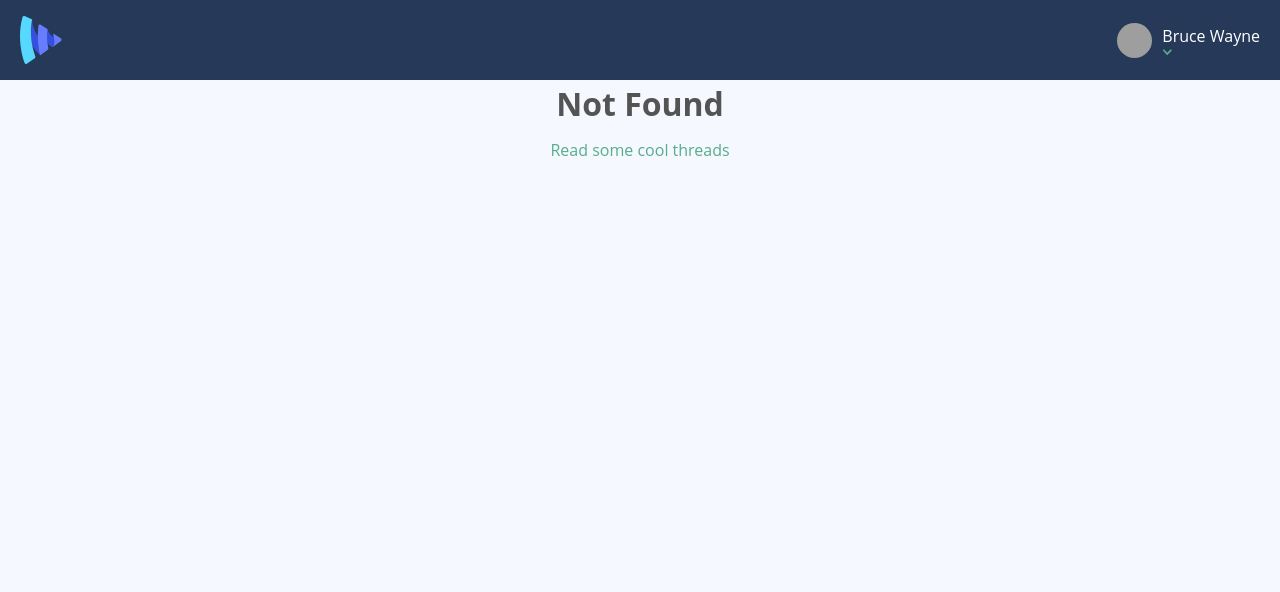
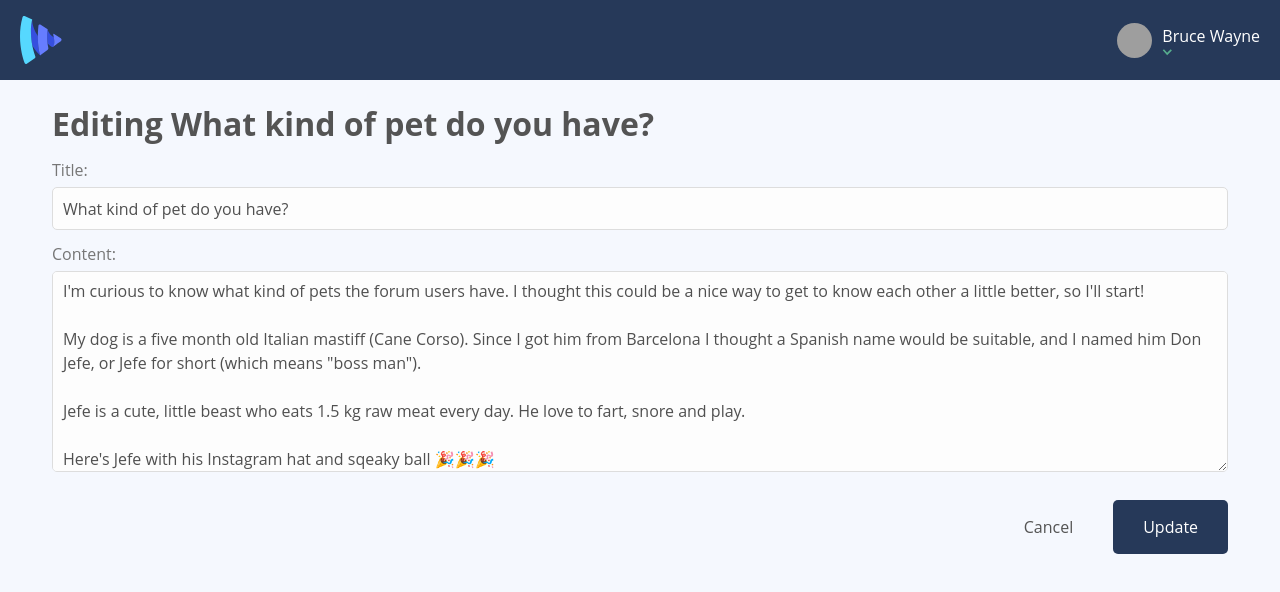
Before and after one commit to rbertzg/vue-forum, a Vue app: page /thread/-KsjWehQ--apjDBwSBCY/edit in a window 1280 px wide. Before the commit this address had no page. Shown: the top 592 px of the page. Built offline with nearby package versions, Linux system fonts and the light colour scheme; grey boxes are pictures that could not be loaded; the HTML template or start-up script is replaced by a standard one.

Commit message:
feat: thread components update

```diff
--- /dev/null
+++ b/src/components/ThreadEditor.vue
@@ -0,0 +1,63 @@
+<template>
+  <form @submit.prevent="save">
+    <div class="form-group">
+      <label for="thread_title">Title:</label>
+      <input
+        v-model="form.title"
+        type="text"
+        id="thread_title"
+        class="form-input"
+        name="title"
+      />
+    </div>
+    <div class="form-group">
+      <label for="thread_content">Content:</label>
+      <textarea
+        v-model="form.text"
+        id="thread_content"
+        class="form-input"
+        name="content"
+        rows="8"
+        cols="140"
+      ></textarea>
+    </div>
+    <div class="btn-group">
+      <button
+        @click="emit('cancel')"
+        type="button"
+        class="btn btn-ghost"
+      >
+        Cancel
+      </button>
+      <button
+        class="btn btn-blue"
+        type="submit"
+        name="Publish"
+      >
+        {{ existing ? 'Update' : 'Publish' }}
+      </button>
+    </div>
+  </form>
+</template>
+
+<script setup>
+  import { computed, ref } from 'vue'
+
+  const props = defineProps({
+    title: { type: String, default: '' },
+    text: { type: String, default: '' },
+  })
+
+  const emit = defineEmits(['save', 'cancel'])
+
+  const form = ref({
+    title: props.title,
+    text: props.text,
+  })
+
+  const existing = computed(() => !!props.title)
+
+  function save() {
+    emit('save', form.value)
+  }
+</script>
--- a/src/components/UserProfileCardEditor.vue
+++ b/src/components/UserProfileCardEditor.vue
@@ -100,6 +100,7 @@
   import { useUsersStore } from '@/stores/UsersStore'
   import { ref } from 'vue'
   import { useRouter } from 'vue-router'
+
   const props = defineProps({
     user: { type: Object, required: true },
   })
--- a/src/router/index.js
+++ b/src/router/index.js
@@ -91,6 +91,18 @@ const routes = [
     },
   },
   {
+    path: '/thread/:id/edit',
+    name: 'ThreadEdit',
+    props: true,
+    component: () => import('@/views/ThreadEditView.vue'),
+  },
+  {
+    path: '/forum/:forumId/thread/create',
+    name: 'ThreadCreate',
+    props: true,
+    component: () => import('@/views/ThreadCreateView.vue'),
+  },
+  {
     path: '/:pathMatch(.*)*',
     name: 'NotFound',
     component: () => import('@/views/NotFoundView.vue'),
--- a/src/stores/ThreadsStore.js
+++ b/src/stores/ThreadsStore.js
@@ -1,8 +1,56 @@
 import sourceData from '@/data.json'
+import { useForumsStore } from '@/stores/ForumsStore'
+import { usePostsStore } from '@/stores/PostsStore'
+import { useUsersStore } from '@/stores/UsersStore'
 import { defineStore } from 'pinia'
 import { ref } from 'vue'
 
 export const useThreadsStore = defineStore('ThreadsStore', () => {
   const threads = ref(sourceData.threads)
-  return { threads }
+
+  async function createThread(thread, text) {
+    const postsStore = usePostsStore()
+    const usersStore = useUsersStore()
+    const forumsStore = useForumsStore()
+
+    thread.id = 'thread' + Math.random()
+    thread.userId = usersStore.authUser.id
+    thread.publishedAt = Math.floor(Date.now() / 1000)
+    thread.posts = []
+    threads.value.push(thread)
+
+    // append post to thread
+    const firstPost = {
+      text,
+      threadId: thread.id,
+    }
+    postsStore.createPost(firstPost)
+
+    // append thread to forum
+    const forum = forumsStore.forums.find(
+      (forum) => forum.id === thread.forumId
+    )
+    forum.threads = forum.threads || []
+    forum.threads.push(thread.id)
+
+    // append thread to user
+    const user = usersStore.users.find((user) => user.id === thread.userId)
+    user.threads = user.threads || []
+    user.threads.push(thread.id)
+
+    return thread
+  }
+
+  async function updateThread(id, title, text) {
+    const postsStore = usePostsStore()
+    const thread = threads.value.find((thread) => thread.id === id)
+    const post = postsStore.posts.find((post) => post.id === thread.posts[0])
+
+    thread.title = title
+    post.text = text
+
+    return thread
+  }
+
+  return { threads, createThread, updateThread }
 })
--- a/src/views/ForumView.vue
+++ b/src/views/ForumView.vue
@@ -5,10 +5,10 @@
         <h1>{{ forum.name }}</h1>
         <p class="text-lead">{{ forum.description }}</p>
       </div>
-      <a
-        href="#"
+      <RouterLink
+        :to="{ name: 'ThreadCreate', params: { forumId: forum.id } }"
         class="btn-green btn-small"
-        >New thread</a
+        >New thread</RouterLink
       >
     </div>
   </div>
@@ -24,7 +24,7 @@
   import { useThreadsStore } from '../stores/ThreadsStore'
 
   const props = defineProps({
-    id: { type: Number, required: true },
+    id: { type: String, required: true },
   })
 
   const forumsStore = useForumsStore()
--- /dev/null
+++ b/src/views/ThreadCreateView.vue
@@ -0,0 +1,43 @@
+<template>
+  <div class="col-full push-top">
+    <h1>
+      Create new thread in <i>{{ forum.name }}</i>
+    </h1>
+    <ThreadEditor
+      @cancel="cancel"
+      @save="save"
+    />
+  </div>
+</template>
+
+<script setup>
+  import { useThreadsStore } from '@/stores/ThreadsStore'
+  import { computed } from 'vue'
+  import { useRouter } from 'vue-router'
+  import ThreadEditor from '../components/ThreadEditor.vue'
+  import { useForumsStore } from '../stores/ForumsStore'
+
+  const props = defineProps({
+    forumId: { type: String, required: true },
+  })
+
+  const router = useRouter()
+
+  const threadsStore = useThreadsStore()
+  const forumsStore = useForumsStore()
+  const forum = computed(() =>
+    forumsStore.forums.find((forum) => forum.id === props.forumId)
+  )
+
+  function cancel() {
+    router.push({ name: 'Forum', params: { id: props.forumId } })
+  }
+
+  async function save({ title, text }) {
+    const thread = await threadsStore.createThread(
+      { title, forumId: props.forumId },
+      text
+    )
+    router.push({ name: 'Thread', params: { id: thread.id } })
+  }
+</script>
--- /dev/null
+++ b/src/views/ThreadEditView.vue
@@ -0,0 +1,39 @@
+<template>
+  <div class="col-full push-top">
+    <h1>Editing {{ thread.title }}</h1>
+    <ThreadEditor
+      :title="thread.title"
+      :text="text"
+      @cancel="cancel"
+      @save="save"
+    />
+  </div>
+</template>
+
+<script setup>
+  import { usePostsStore } from '@/stores/PostsStore'
+  import { useThreadsStore } from '@/stores/ThreadsStore'
+  import { useRouter } from 'vue-router'
+  import ThreadEditor from '../components/ThreadEditor.vue'
+
+  const props = defineProps({
+    id: { type: String, required: true },
+  })
+
+  const router = useRouter()
+
+  const threadsStore = useThreadsStore()
+  const postsStore = usePostsStore()
+
+  const thread = threadsStore.threads.find((thread) => thread.id === props.id)
+  const text = postsStore.posts.find((post) => post.id === thread.posts[0]).text
+
+  function cancel() {
+    router.push({ name: 'Thread', params: { id: props.id } })
+  }
+
+  async function save({ title, text }) {
+    const thread = await threadsStore.updateThread(props.id, title, text)
+    router.push({ name: 'Thread', params: { id: thread.id } })
+  }
+</script>
--- a/src/views/ThreadView.vue
+++ b/src/views/ThreadView.vue
@@ -1,6 +1,17 @@
 <template>
   <div class="col-large push-top">
     <h1>{{ thread.title }}</h1>
+    <RouterLink
+      :to="{
+        name: 'ThreadEdit',
+        params: {
+          id: thread.id,
+        },
+      }"
+      class="btn-small btn-green"
+    >
+      Edit
+    </RouterLink>
     <PostList :posts="threadPosts" />
     <PostReply
       :thread="thread"
```
Also changed, not shown: src/data.json.
